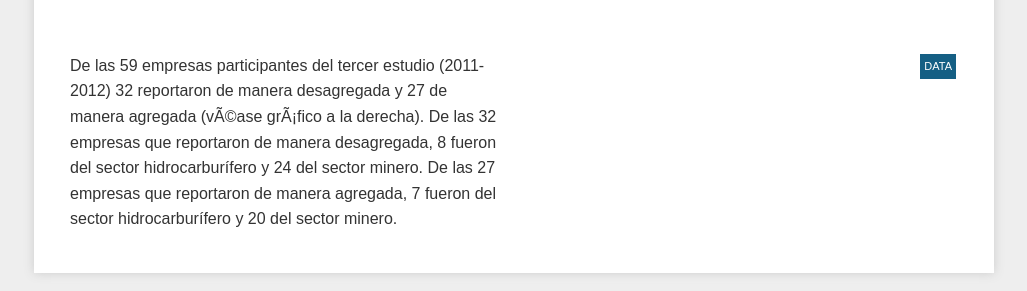
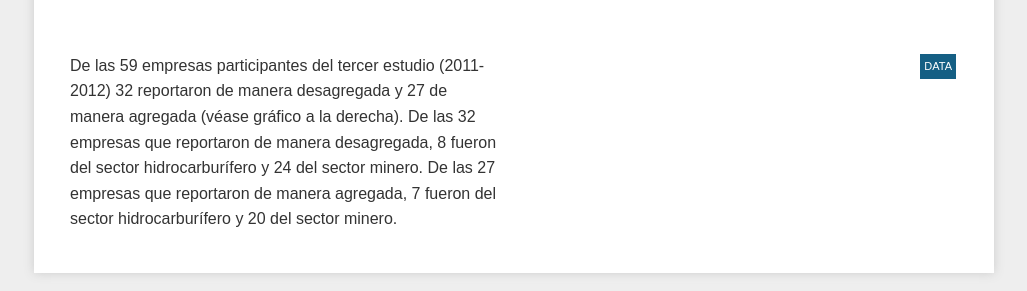
Before and after one commit to eiti-peru/data-app, a Jekyll site: the page built from index.html, in a window 1280 px wide. Shown: the part 949-1240 px from the top of the page, without its empty margins (126-1153 px from the left). Built offline with Jekyll 4.4.1, drawn with Linux system fonts in a browser that asks for light colours; nearby versions of some CDN libraries; Markdown is read by kramdown in place of the engine named in the settings; comment, search, counter and statistics services are not loaded.

Commit message:
Updated participacion2.html

```diff
--- a/_includes/editables/start/participacion2.html
+++ b/_includes/editables/start/participacion2.html
@@ -1,6 +1,6 @@
 <p>
 
 
-  De las 59 empresas participantes del tercer estudio (2011-2012) 32 reportaron de manera desagregada y 27 de manera agregada (vÃ©ase grÃ¡fico a la derecha).
+  De las 59 empresas participantes del tercer estudio (2011-2012) 32 reportaron de manera desagregada y 27 de manera agregada (véase gráfico a la derecha).
 De las 32 empresas que reportaron de manera desagregada, 8 fueron del sector hidrocarburífero y 24 del sector minero.
 De las 27 empresas que reportaron de manera agregada, 7 fueron del sector hidrocarburífero y 20 del sector minero.</p>
```
